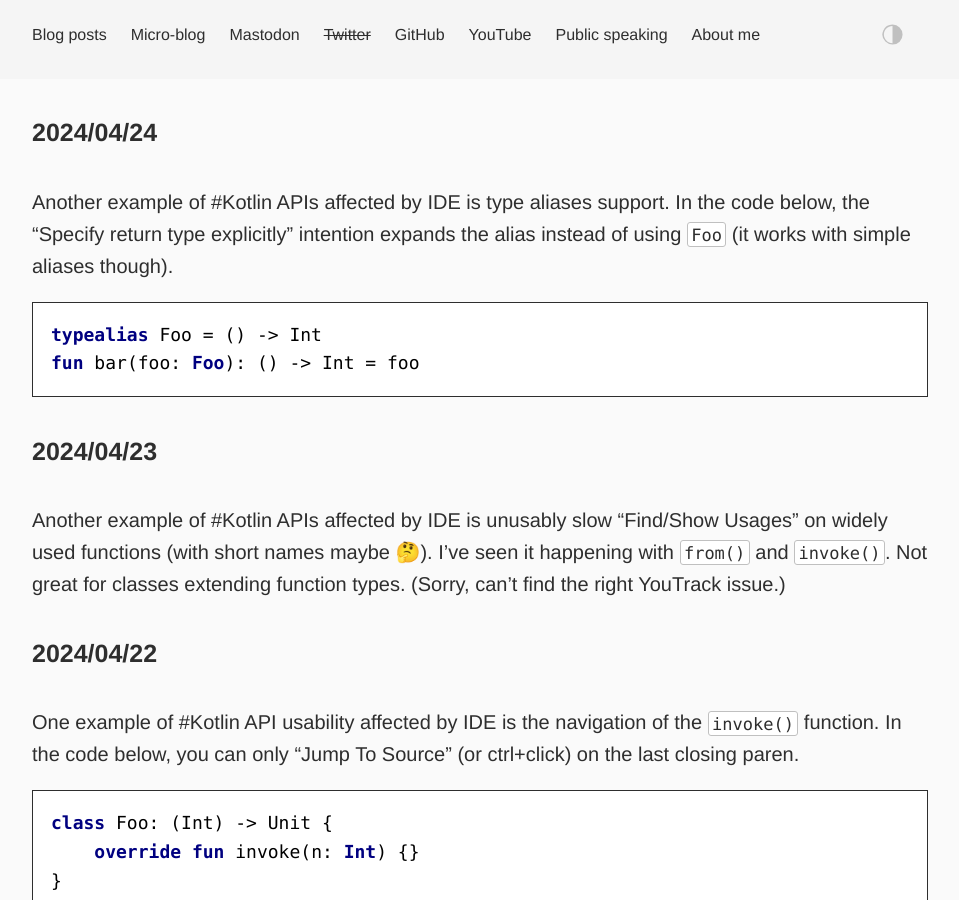
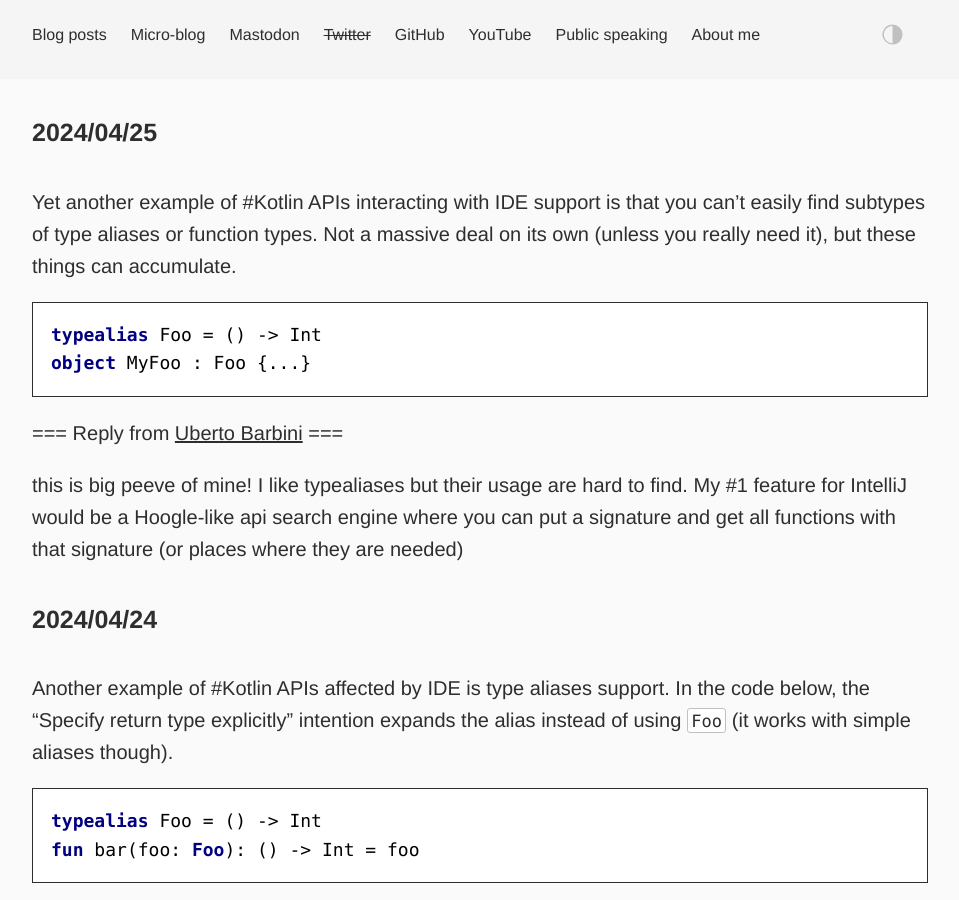
Before and after one commit to dkandalov/dkandalov.github.io, a Jekyll site: the page built from micro-blog.md, in a window 1280 px wide and 900 px high. Shown: the whole window, without its empty margins (160-1119 px from the left). Built offline with Jekyll 4.4.1, drawn with Linux system fonts in a browser that asks for light colours.

Commit message:
updated micro-blog

```diff
--- a/micro-blog.md
+++ b/micro-blog.md
@@ -2,6 +2,18 @@
 layout: post
 permalink: /micro-blog/
 ---
+
+#### 2024/04/25
+Yet another example of #Kotlin APIs interacting with IDE support is that you can't easily find subtypes of type aliases or function types. Not a massive deal on its own (unless you really need it), but these things can accumulate.
+<kotlin>
+typealias Foo = () -> Int
+object MyFoo : Foo {...}
+</kotlin>
+
+=== Reply from [Uberto Barbini](https://twitter.com/ramtop) ===
+
+this is big peeve of mine! I like typealiases but their usage are hard to find.
+My #1 feature for IntelliJ would be a Hoogle-like api search engine where you can put a signature and get all functions with that signature (or places where they are needed)
 
 #### 2024/04/24
 Another example of #Kotlin APIs affected by IDE is type aliases support. In the code below, the “Specify return type explicitly” intention expands the alias instead of using `Foo` (it works with simple aliases though).
```
